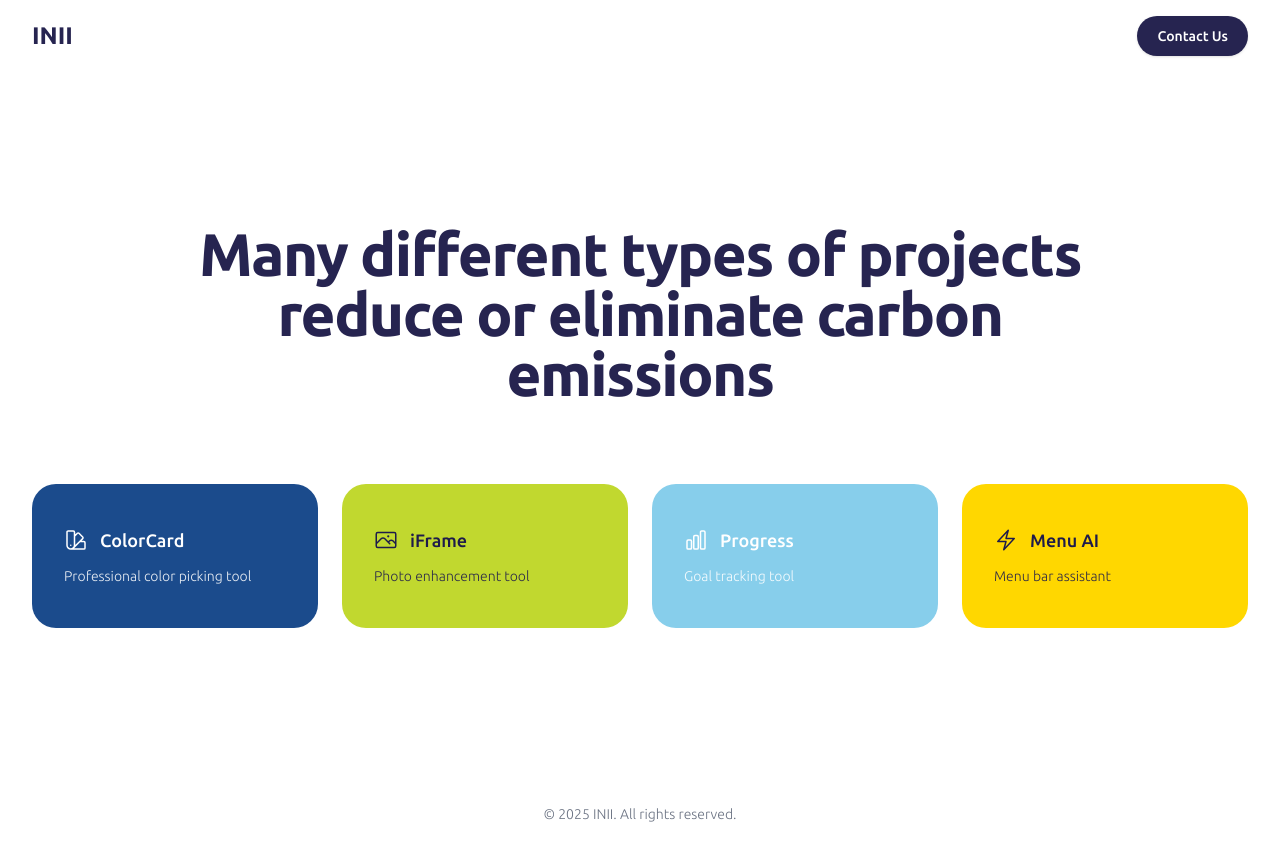
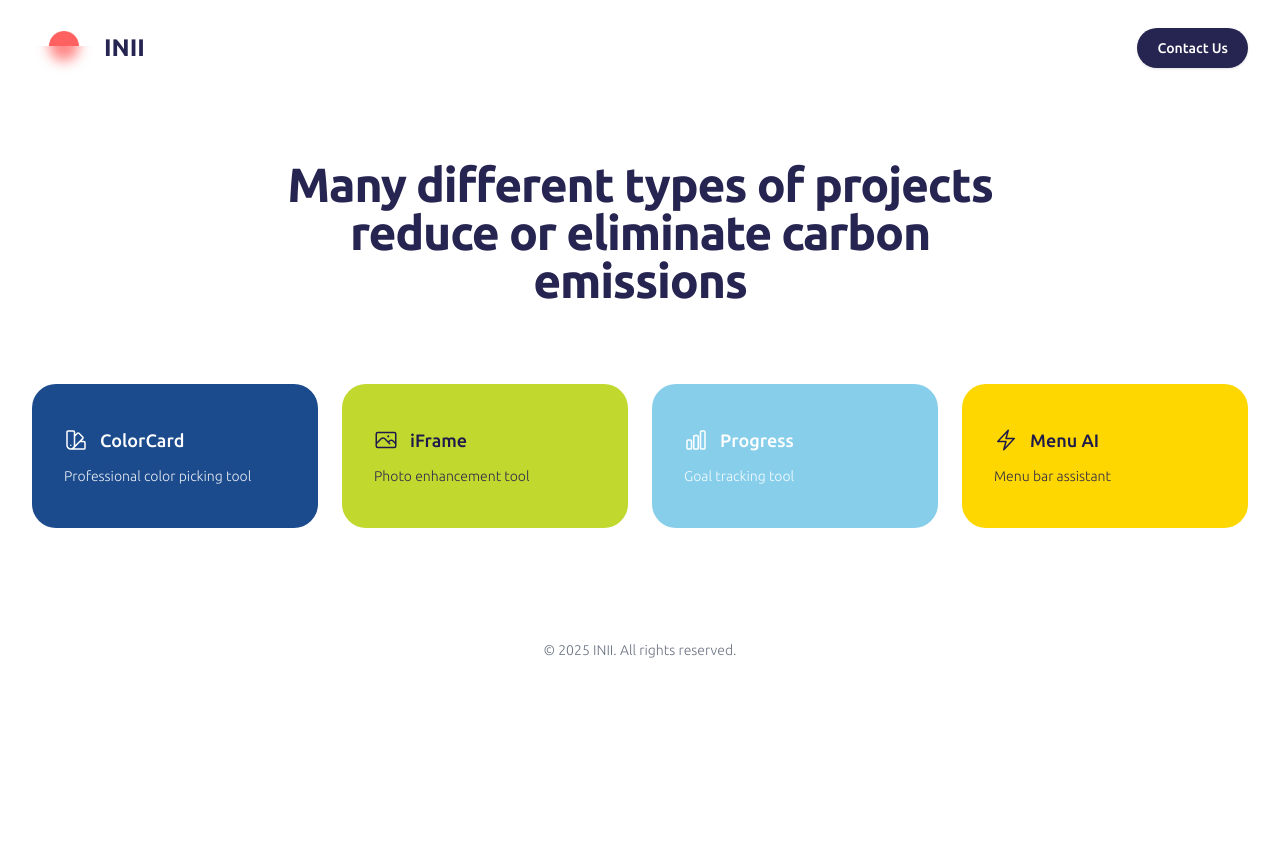
Before and after one commit to Fnoz/fnoz.github.io, a Next.js app: page / in a window 1280 px wide. Shown: the top 860 px of the page. After the commit the page ends 800 px from the top, so only its background shows below. Built offline with nearby package versions, Linux system fonts and the light colour scheme.

Commit message:
1. UI improvement.

```diff
--- a/src/components/Hero.tsx
+++ b/src/components/Hero.tsx
@@ -48,14 +48,14 @@ const features = [
 export default function Hero() {
   return (
     <div className="relative isolate bg-white pt-24">
-      <div className="mx-auto max-w-7xl px-6 py-24 sm:py-32 lg:px-8">
+      <div className="mx-auto max-w-7xl px-6 py-12 sm:py-16 lg:px-8">
         <div className="mx-auto max-w-4xl text-center mb-20">
           <motion.div
             initial={{ opacity: 0, y: 20 }}
             animate={{ opacity: 1, y: 0 }}
             transition={{ duration: 0.8 }}
           >
-            <h1 className="text-4xl ubuntu-bold tracking-tight text-[#262450] sm:text-6xl">
+            <h1 className="text-3xl ubuntu-bold tracking-tight text-[#262450] sm:text-5xl">
               Many different types of projects
               <br />
               reduce or eliminate carbon
--- a/src/components/Navbar.tsx
+++ b/src/components/Navbar.tsx
@@ -3,6 +3,7 @@
 import { useState } from 'react';
 import { motion, AnimatePresence } from 'framer-motion';
 import Link from 'next/link';
+import Image from 'next/image';
 import { Bars3Icon, XMarkIcon } from '@heroicons/react/24/outline';
 
 export default function Navbar() {
@@ -11,8 +12,17 @@ export default function Navbar() {
   return (
     <header className="fixed w-full z-50 bg-white">
       <nav className="mx-auto flex max-w-7xl items-center justify-between p-4 lg:px-8" aria-label="Global">
-        <div className="flex lg:flex-1">
-          <Link href="/" className="-m-1.5 p-1.5">
+        <div className="flex lg:flex-1 items-center">
+          <Link href="/" className="-m-1.5 p-1.5 flex items-center gap-2">
+            <div className="relative w-16 h-16">
+              <Image
+                src="/logo.png"
+                alt="INII Logo"
+                width={64}
+                height={64}
+                className="object-contain"
+              />
+            </div>
             <span className="text-2xl ubuntu-bold text-[#262450]">
               INII
             </span>
```
Also changed, not shown: public/logo.png (added).
